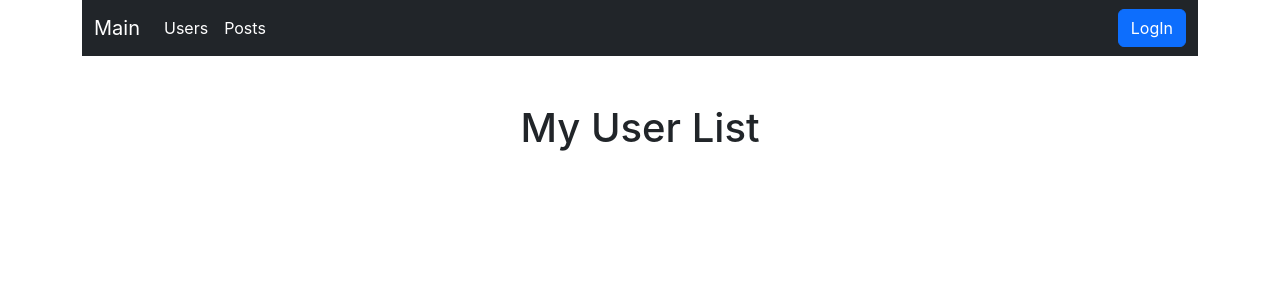
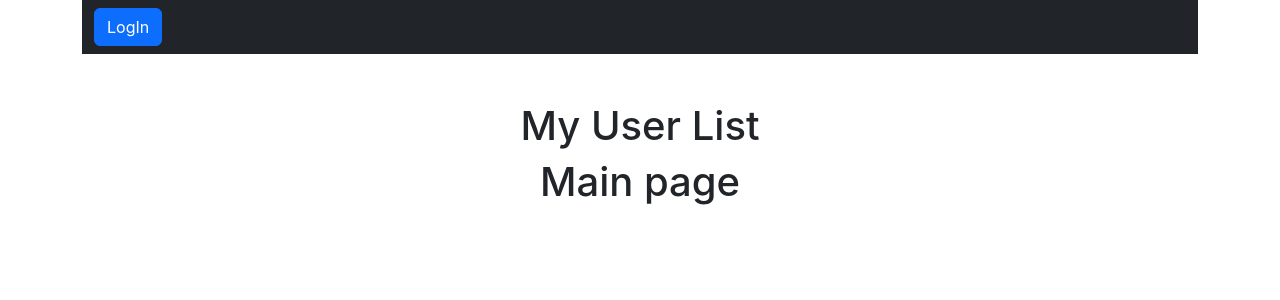
Before and after one commit to iaveryanova/myUserList, a React (Create React App) app: page / in a window 1280 px wide. Shown: the top 300 px of the page. Built offline with nearby package versions, Linux system fonts and the light colour scheme.

Commit message:
Added Authorization - LogIn/LogOut

```diff
--- a/src/components/App.tsx
+++ b/src/components/App.tsx
@@ -1,4 +1,4 @@
-import React from 'react';
+import React, {useEffect} from 'react';
 import Context from '../context/Context';
 import './App.css';
 import AppRoutes from './AppRoutes';
@@ -9,8 +9,15 @@ import Modal from './Modal';
 
 function App() {
   const [openModal, setOpenModal] = useState(false);
+  const [isLoginUser, setIsLoginUser] = useState(false);
+  useEffect(() => {
+    const token = localStorage.getItem("token");
+    if (token) {
+      setIsLoginUser(true);
+    }
+  }, [])
   return (
-    <Context.Provider value={{openModal, setOpenModal}}>
+    <Context.Provider value={{openModal, setOpenModal, isLoginUser, setIsLoginUser}}>
       <div className="App container">
         <NavBar />
         <h1 className='mt-5'>My User List</h1>
--- a/src/components/AppRoutes.tsx
+++ b/src/components/AppRoutes.tsx
@@ -1,15 +1,22 @@
-import React from 'react'
+import React, {useContext} from 'react'
 import { Route, Routes } from 'react-router-dom'
 import Users from '../pages/Users'
 import Posts from '../pages/Posts'
 import Main from '../pages/Main'
+import Context from '../context/Context'
 
 const AppRoutes = () => {
+  const {isLoginUser} = useContext(Context);
   return (
+    isLoginUser ?
     <Routes>
         <Route path="users" element={<Users/>}/>
         <Route path="posts" element={<Posts/>}/>
-        <Route path="main" element={<Main/>}/>
+        <Route path="*" element={<Main/>}/>
+    </Routes>
+    :
+    <Routes>
+    <Route path="*" element={<Main/>}/>
     </Routes>
   )
 }
--- a/src/components/Modal.tsx
+++ b/src/components/Modal.tsx
@@ -7,9 +7,9 @@ import Login from './Users/Login';
 const Modal = () => {
     const {openModal, setOpenModal} = useContext(Context);
   return (
-    <div className={`modal fade ${openModal && "show d-block"}`} tabIndex={-1}>
-      <div className='modal-dialog'>
-        <div className='modal-content'>
+    <div className={`modal fade ${openModal && 'show d-block'}`} tabIndex={1} onClick={(event) => setOpenModal(false)}>
+      <div className='modal-dialog' onClick={(event) => event.stopPropagation()}>
+        <div className='modal modal-content'>
           <div className='modal-header'>
             <h5 className='modal-title'>Authorization</h5>
             <button
@@ -24,18 +24,13 @@ const Modal = () => {
             <Login />
           </div>
           <div className='modal-footer'>
-            <button
-              type='button'
-              className='btn btn-secondary'
-              data-bs-dismiss='modal'
-            >
-              Close
-            </button>
-            <button type='button' className='btn btn-primary'>
-              Save changes
-            </button>
+          <button type='button' className='btn btn-secondary' data-bs-dismiss='modal'
+                    onClick={() => setOpenModal(false)}>Close
+          </button>
+          <button type='button' className='btn btn-primary'>Save changes</button>
           </div>
         </div>
+        <div className={`modal-backdrop fade ${openModal && 'show d-block'}`}></div>
       </div>
     </div>
   );
--- a/src/components/NavBar.tsx
+++ b/src/components/NavBar.tsx
@@ -3,28 +3,35 @@ import { Link } from 'react-router-dom'
 import Context from '../context/Context';
 
 const NavBar = () => {
-  const {setOpenModal} = useContext(Context);
+  const { setOpenModal, isLoginUser, setIsLoginUser } = useContext(Context);
+  const logout = () => {
+    setIsLoginUser(false);
+    localStorage.clear();
+  }
   return (
-    <nav className="navbar navbar-expand-lg navbar-dark bg-dark">
+    <nav className="navbar navbar-expand-lg  navbar-dark bg-dark">
     <div className="container-fluid">
-    <Link className="navbar-brand" to="main">Main</Link>
-    <button className="navbar-toggler" type="button" data-bs-toggle="collapse" data-bs-target="#navbarText" aria-controls="navbarText" aria-expanded="false" aria-label="Toggle navigation">
-      <span className="navbar-toggler-icon"></span>
-    </button>
-    <div className="collapse navbar-collapse" id="navbarText">
+      {isLoginUser
+        ?
+        <>
           <ul className="navbar-nav me-auto mb-2 mb-lg-0">
             <li className="nav-item">
-          <Link className="nav-link active" aria-current="page" to="users">Users</Link>
+              <Link className="nav-link" to="users">Users</Link>
             </li>
             <li className="nav-item">
-          <Link className="nav-link active" to="posts">Posts</Link>
+              <Link className="nav-link" to="posts">Posts</Link>
             </li>
           </ul>
-      <button className="btn btn-primary" onClick={() => setOpenModal(true)}>LogIn</button>
-    </div>
+          <button className='btn btn-primary' onClick={() => logout()}>LogOut</button>
+        </>
+        :
+          <Link to="login" className="btn btn-primary" onClick={() => setOpenModal(true)}>
+            LogIn
+          </Link>
+      }
     </div>
   </nav>
-  )
-}
+);
+};
 
 export default NavBar
--- a/src/components/Users/Login.tsx
+++ b/src/components/Users/Login.tsx
@@ -1,23 +1,60 @@
 import React, {useState} from 'react'
+import { Link, useLocation } from 'react-router-dom';
+import https from '../../https';
+import { useContext } from 'react';
+import Context from '../../context/Context';
 
 const Login = () => {
-    const [login, setLogin] = useState('');
-    const [password, setPassword] = useState('');
+  const { setOpenModal, setIsLoginUser} = useContext(Context);
+  const path = useLocation();
+  const isLogin = path.pathname === '/login';
+  const [login, setLogin] = useState('eve.holt@reqres.in');
+  const [password, setPassword] = useState('cityslicka');
+  const authorization = async () => {
+    const data = { email: login, password: password };
+    const authorizationData = await https.post(
+      `https://reqres.in/api/${isLogin ? 'login' : 'registration'}`, data);
+    // console.log(authorizationData);
+    if (authorizationData.data?.token) {
+      localStorage.setItem('token', authorizationData.data.token);
+      setIsLoginUser(true);
+      setOpenModal(false);
+    }
+    if (authorizationData.data?.token) {
+      alert('Congratulation, you are awesome!');
+      setLogin('');
+      setPassword('');
+    }
+  };
   return (
-    <form>
-  <div className="mb-3">
-    <label htmlFor="exampleInputEmail1" className="form-label">Login</label>
-    <input type="text" className="form-control" id="exampleInputLogin1" value={login} onChange={(event) => setLogin(event.target.value)}/>
-
+    <div className='row'>
+    <input
+      className='form-control mb-3'
+      placeholder='Input value'
+      value={login}
+      onChange={(event) => setLogin(event.target.value)}
+    />
+    <input
+      className='form-control mb-3'
+      placeholder='Input password'
+      value={password}
+      onChange={(event) => setPassword(event.target.value)}
+    />
+    <Link to={isLogin ? 'registration' : 'login'}>
+      {isLogin
+        ? 'Do not have a account? Registration!'
+        : 'Have a account? Login'}
+    </Link>
+    <div className='align-items-center'>
+      <button
+        className='btn btn-primary col-3 m-3'
+        onClick={() => authorization()}
+      >
+        {isLogin ? 'Login' : 'Registration'}
+      </button>
+    </div>
   </div>
-  <div className="mb-3">
-    <label htmlFor="exampleInputPassword1" className="form-label">Password</label>
-    <input type="password" className="form-control" id="exampleInputPassword1" value={password} onChange={(event) => setPassword(event.target.value)}/>
-  </div>
-
-  <button type="submit" className="btn btn-primary">Submit</button>
-</form>
-  )
+);
 }
 
 export default Login
--- a/src/context/Context.tsx
+++ b/src/context/Context.tsx
@@ -1,6 +1,6 @@
 import { createContext, SetStateAction, Dispatch } from "react";
 
-const Context = createContext({} as IModal);
+const Context = createContext({} as IModal & IAuth);
 
 export default Context;
 
@@ -8,3 +8,8 @@ interface IModal {
     openModal: boolean;
     setOpenModal: Dispatch<SetStateAction<boolean>>
 }
+
+interface IAuth {
+    isLoginUser: boolean
+    setIsLoginUser: Dispatch<SetStateAction<boolean>>
+}
```
Lines whose indentation alone changed are shown as unchanged.
